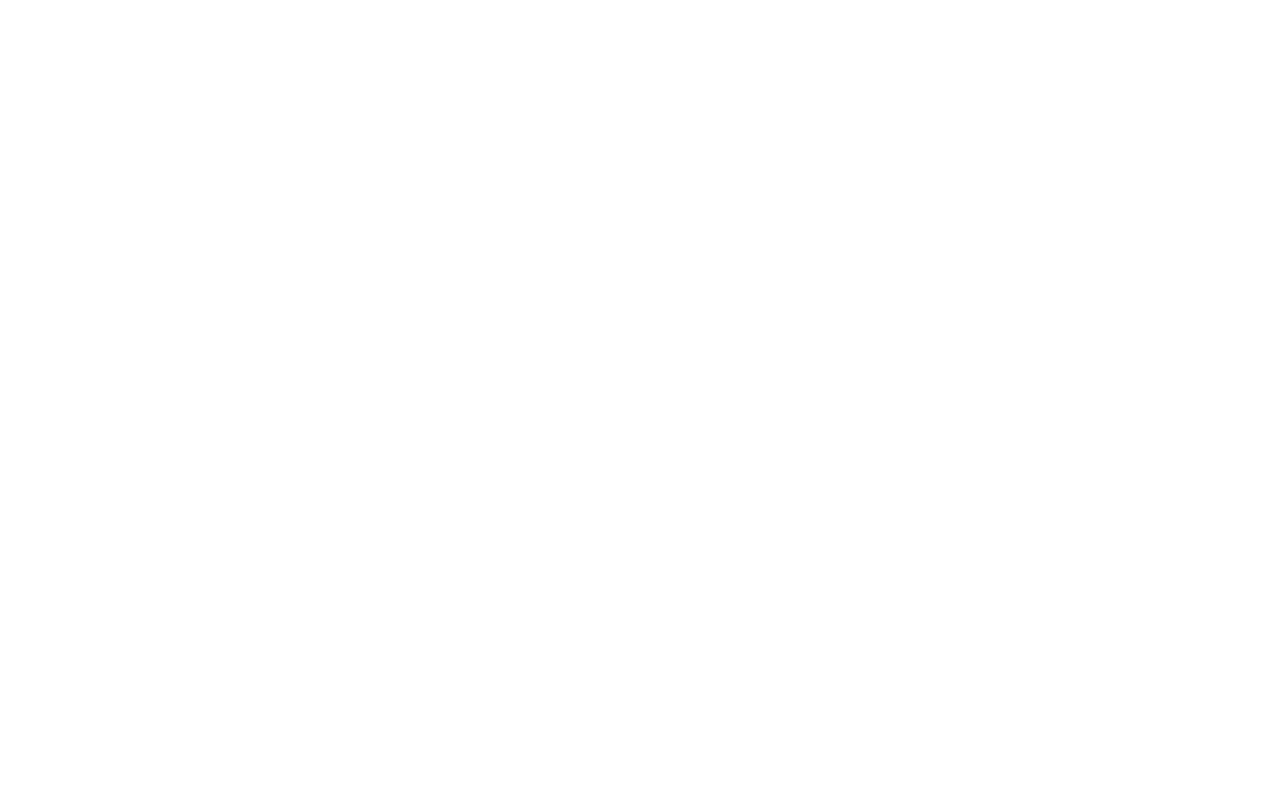
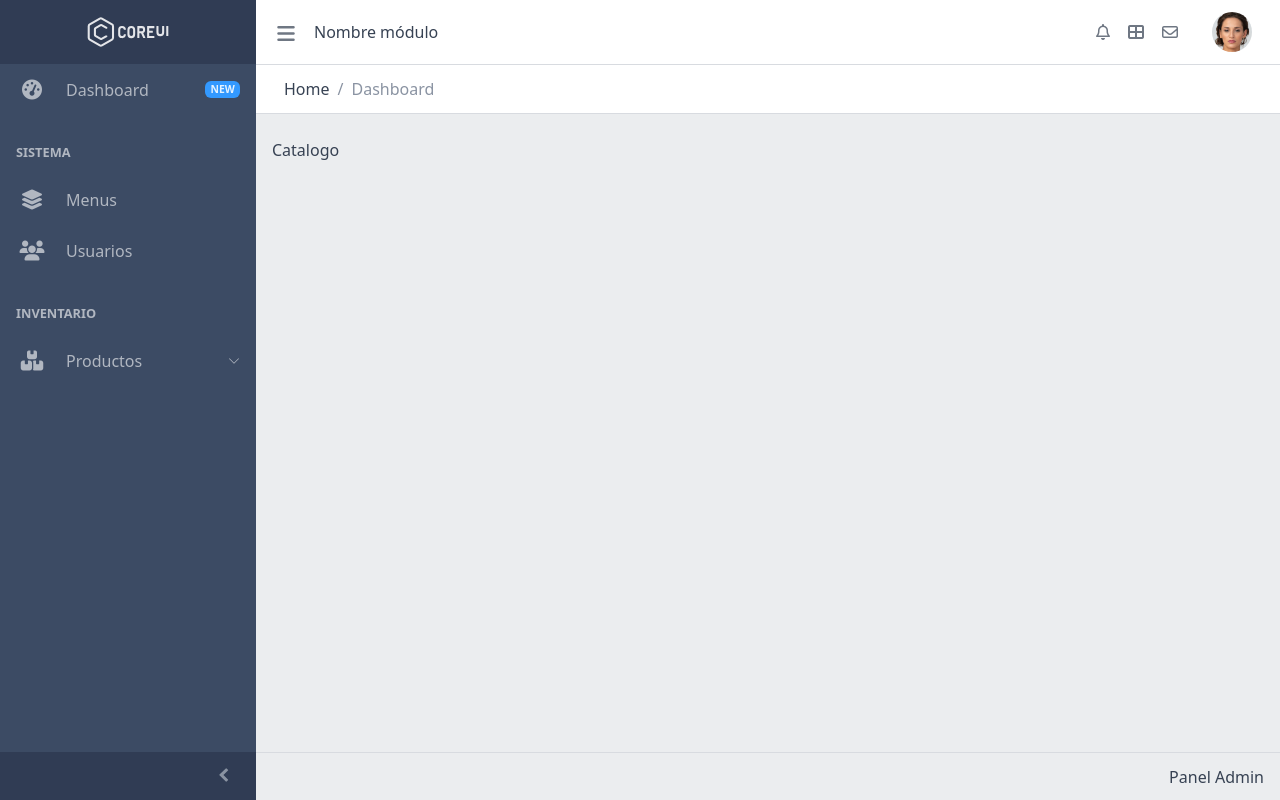
Before and after one commit to LARH1/panel_admin_vue3, a Vue app: page /#/home/catalogo in a window 1280 px wide. Before the commit this address led to /#/. Built offline with nearby package versions, Linux system fonts and the light colour scheme.

Commit message:
FET-wip[Menus]: Base de modulos
Creación del template (vacío) para el los módulos Sistema e Inventario

```diff
--- a/src/modules/app/components/SideBar.vue
+++ b/src/modules/app/components/SideBar.vue
@@ -45,37 +45,35 @@
             {
                 name: "Menus",
                 icon: "fa-solid fa-layer-group",
-                path_name: "sistema-modulos",
+                path_name: "sistema-menus",
                 type: 1, // Single
             },
             {
-                name: "Multi",
-                icon: "fa-solid fa-check",
+                name: "Usuarios",
+                icon: "fa-solid fa-users",
+                path_name: "sistema-usuarios",
+                type: 1, // Single
+            }, ]
+        },
+        {
+            name: "Inventario",
+            options: [
+            {
+                name: "Productos",
+                icon: "fa-solid fa-boxes-stacked",
                 path_name: "",
-                type: 2, // Multi
+                type: 2, // Single
                 options: [
                 {
-                    name: "Sub 1",
+                    name: "Catálogo",
                     icon: "fa-solid fa-layer-group",
-                    path_name: "some-asd",
+                    path_name: "inventario-catalogo",
                 },
                 {
-                    name: "Sub 2",
+                    name: "Registro",
                     icon: "fa-solid fa-layer-group",
-                    path_name: "some-asd",
+                    path_name: "inventario-registro",
                 }, ]
-            },
-            {
-                name: "Menu 2",
-                icon: "fa-solid fa-users",
-                path_name: "some-asd",
-                type: 1, // Single
-            },
-            {
-                name: "Menu 3",
-                icon: "fa-solid fa-times",
-                path_name: "some-asd",
-                type: 1, // Single
             }, ]
         }, ]
         return {
--- a/src/modules/app/router/index.js
+++ b/src/modules/app/router/index.js
@@ -1,11 +1,13 @@
+import Inventario from "@/modules/inventario/routes"
+import Sistema from "@/modules/sistema/routes"
 /**
- * Rutas de Application
+ * Rutas del Home
  */
 export default
     {
         name: "home",
         component: () => import(
-            /* webpackChunkName: "daybook" */
+            /* webpackChunkName: "Layout_Home" */
             "@/modules/app/pages/Layout.vue"),
         children: [
             {
@@ -14,6 +16,8 @@
                 component: () => import(
                     /* webpackChunkName: "EmptyEntry" */
                     "../views/Some.vue"),
-            }
+            },
+            ...Sistema,
+            ...Inventario,
         ],
     }
--- /dev/null
+++ b/src/modules/inventario/routes/index.js
@@ -0,0 +1,18 @@
+/**
+ * Rutas del Módulo Inventario
+ */
+const routes =
+    [
+        {
+            path: "catalogo",
+            name: "inventario-catalogo",
+            component: () => import( /* webpackChunkName: "Inventario-Catalogo" */ "../views/Catalogo.vue"),
+        },
+        {
+            path: "catalogo",
+            name: "inventario-registro",
+            component: () => import( /* webpackChunkName: "Inventario-Registro" */ "../views/Registro.vue"),
+        }
+    ]
+
+export default routes
--- /dev/null
+++ b/src/modules/inventario/views/Catalogo.vue
@@ -0,0 +1,14 @@
+<template>
+<p>Catalogo</p>
+</template>
+
+<script>
+export default
+{
+    name: "inventario-catalogo",
+}
+</script>
+
+<style>
+
+</style>
--- /dev/null
+++ b/src/modules/inventario/views/Registro.vue
@@ -0,0 +1,14 @@
+<template>
+<p>Registro</p>
+</template>
+
+<script>
+export default
+{
+    name: "inventario-registro",
+}
+</script>
+
+<style>
+
+</style>
--- /dev/null
+++ b/src/modules/sistema/routes/index.js
@@ -0,0 +1,18 @@
+/**
+ * Rutas del Módulo Sistema
+ */
+const routes =
+    [
+        {
+            path: "menus",
+            name: "sistema-menus",
+            component: () => import( /* webpackChunkName: "Sistema-Modulos" */ "../views/Menus.vue"),
+        },
+        {
+            path: "menus",
+            name: "sistema-usuarios",
+            component: () => import( /* webpackChunkName: "Sistema-Usuarios" */ "../views/Usuarios.vue"),
+        },
+    ]
+
+export default routes
--- /dev/null
+++ b/src/modules/sistema/views/Menus.vue
@@ -0,0 +1,15 @@
+<!-- Menus del sistema -->
+<template>
+<p>Menús</p>
+</template>
+
+<script>
+export default
+{
+    name: "sistema-menus"
+}
+</script>
+
+<style>
+
+</style>
--- /dev/null
+++ b/src/modules/sistema/views/Usuarios.vue
@@ -0,0 +1,14 @@
+<template>
+<p>Usuarios</p>
+</template>
+
+<script>
+export default
+{
+    name: "sistema-usuarios",
+}
+</script>
+
+<style>
+
+</style>
```
